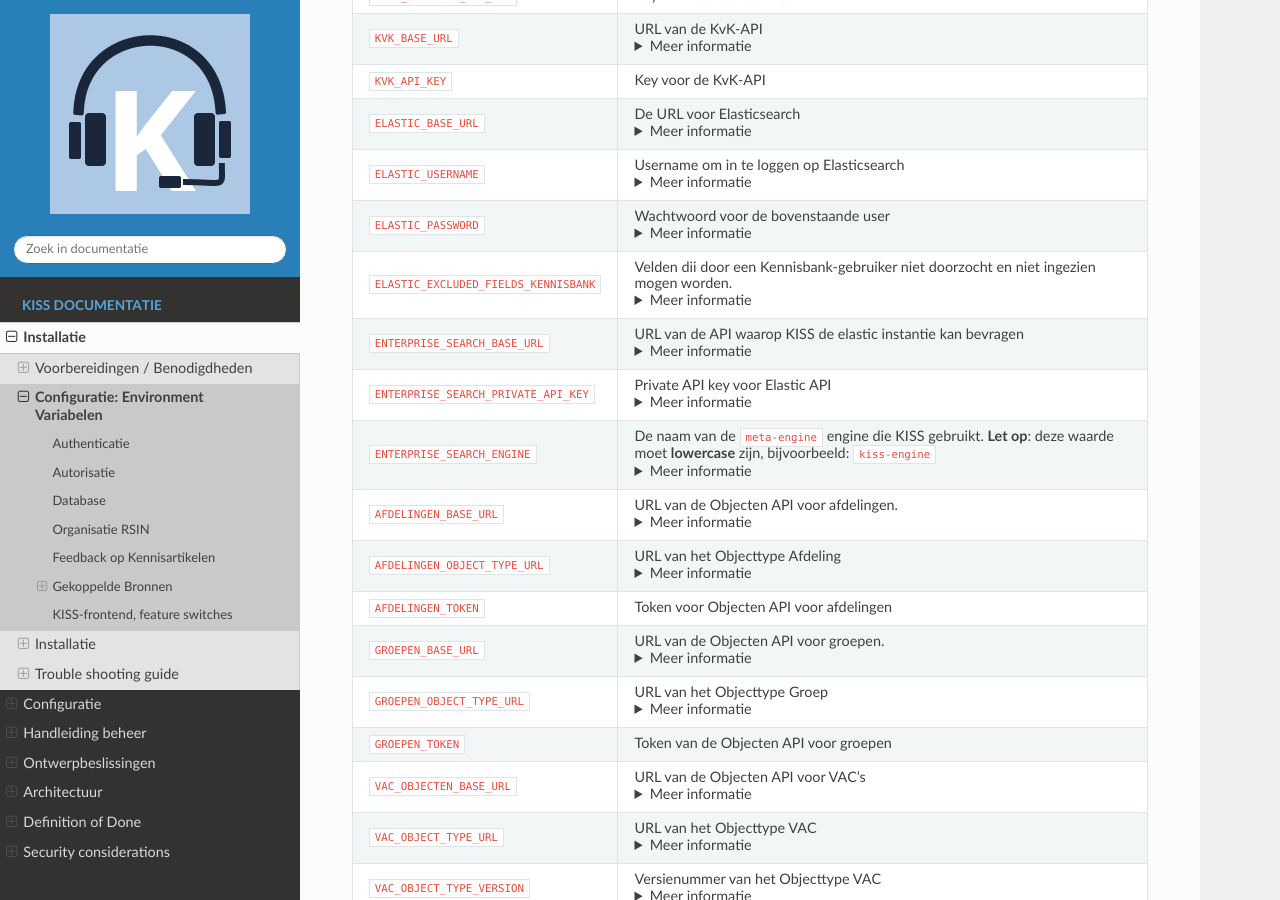
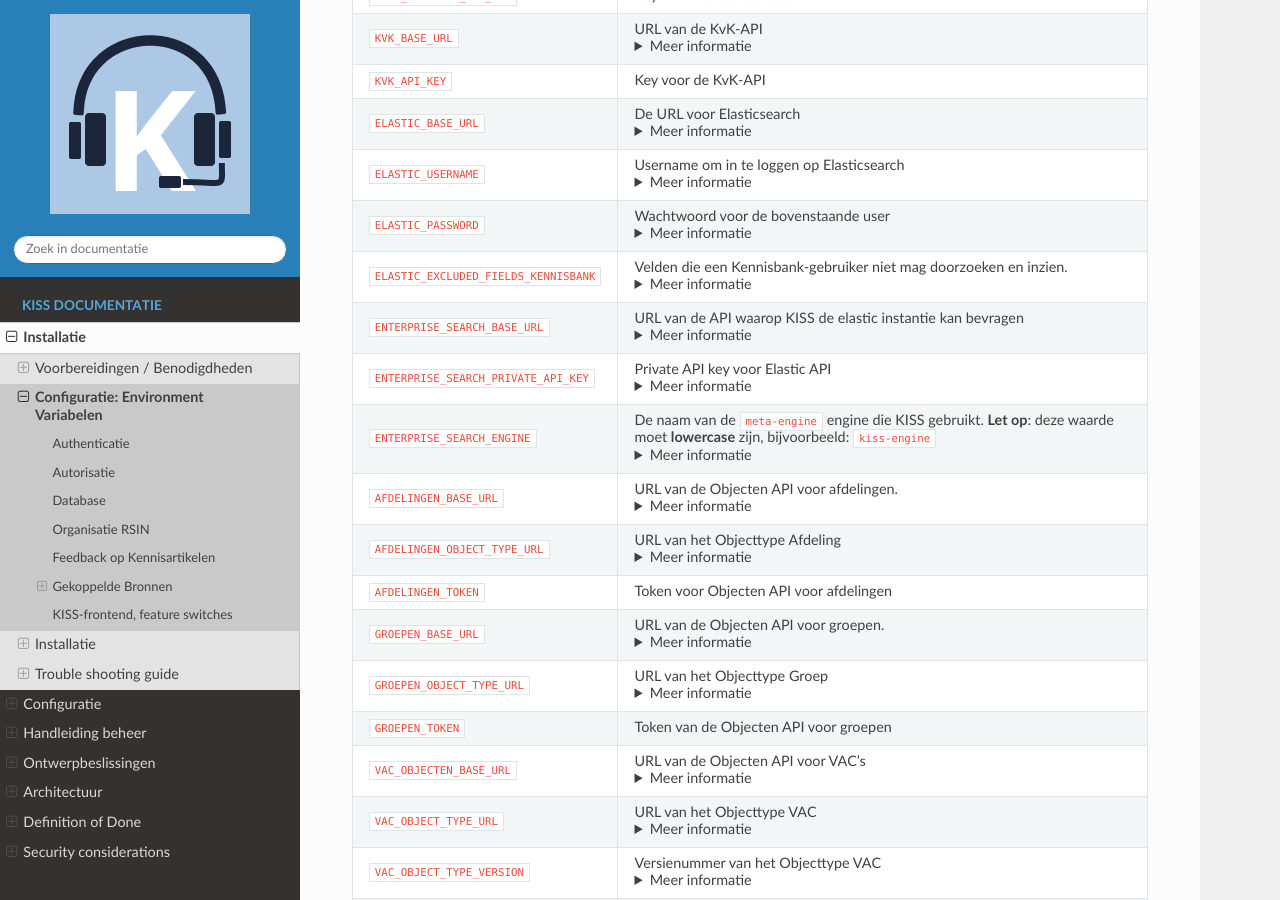
Before and after one commit to Klantinteractie-Servicesysteem/.github, a Sphinx documentation site: the page built from docs/installation/configuratie.md, in a window 1280 px wide and 900 px high, scrolled down 4672 px. Built offline with Sphinx 7.4.7 and the Read the Docs theme 3.1.0, drawn with Linux system fonts in a browser that asks for light colours.

Commit message:
redactie

```diff
--- a/docs/installation/configuratie.md
+++ b/docs/installation/configuratie.md
@@ -131,7 +131,7 @@ Het wordt aangeraden REGISTERS__N__ZAAKSYSTEEM_BASE_URL niet meer te gebruiken e
 | `ELASTIC_BASE_URL`                      | De URL voor Elasticsearch <details><summary>Meer informatie </summary>Bijvoorbeeld: `https://kiss-es-http:9200` </details> |
 | `ELASTIC_USERNAME`                      | Username om in te loggen op Elasticsearch <details> <summary>Meer informatie </summary> Dit kan de default root user `elastic` zijn, maar ook de username van een gebruiker die je zelf hebt aangemaakt.  </details>  |
 | `ELASTIC_PASSWORD`                      | Wachtwoord voor de bovenstaande user <details><summary>Meer informatie </summary> Als je gebruik maakt van [ECK](https://www.elastic.co/guide/en/cloud-on-k8s/2.8/k8s-overview.html), dan kun je het wachtwoord van de default user vinden, m.b.v. het commando `kubectl get secret kiss-es-elastic-user -o go-template='{{.data.elastic \| base64decode}}'`</details>   |
-| `ELASTIC_EXCLUDED_FIELDS_KENNISBANK`    | Velden dii door een Kennisbank-gebruiker niet doorzocht en niet ingezien mogen worden. <details><summary>Meer informatie </summary>Als deze variabele gespecificeerd is dan kan een Kennisbank-gebruiker niet in deze velden zoeken. De specifieke velden zullen ook niet getoond worden aan de gebruiker. Men moet de veldnamen specificeren zoals ze geconfigureerd zijn in Elasticsearch. Men kan meerdere velden specificeren, gescheiden door een komma. Bijvoorbeeld: `VAC.toelichting,Kennisbank.vertalingen.deskMemo` </details> |
+| `ELASTIC_EXCLUDED_FIELDS_KENNISBANK`    | Velden die een Kennisbank-gebruiker niet mag doorzoeken en inzien. <details><summary>Meer informatie </summary>Als deze variabele gespecificeerd is dan kan een Kennisbank-gebruiker niet in deze velden zoeken. De specifieke velden zijn ook niet zichtbaar voor de gebruiker. Men moet de veldnamen specificeren zoals ze geconfigureerd zijn in Elasticsearch. Men kan meerdere velden specificeren, gescheiden door een komma. Bijvoorbeeld: `VAC.toelichting,Kennisbank.vertalingen.deskMemo` </details> |
 | `ENTERPRISE_SEARCH_BASE_URL`            |  URL van de API waarop KISS de elastic instantie kan bevragen <details> <summary>Meer informatie </summary>Bijvoorbeeld `https://kiss-ent-http:3002` </details> |
 | `ENTERPRISE_SEARCH_PRIVATE_API_KEY`     | Private API key voor Elastic API <details> <summary>Meer informatie </summary> De API key die nodig is om de `engine`s bij te werken </details> |
 | `ENTERPRISE_SEARCH_ENGINE`              | De naam van de `meta-engine` engine die KISS gebruikt. **Let op**: deze waarde moet **lowercase** zijn, bijvoorbeeld: `kiss-engine`  <details> <summary>Meer informatie </summary> De KISS-Elastic-Sync maakt deze engine aan, als deze nog niet bestaat.  </details>   |
```
